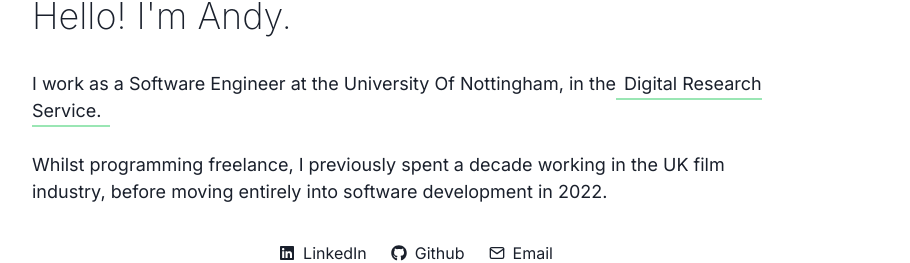
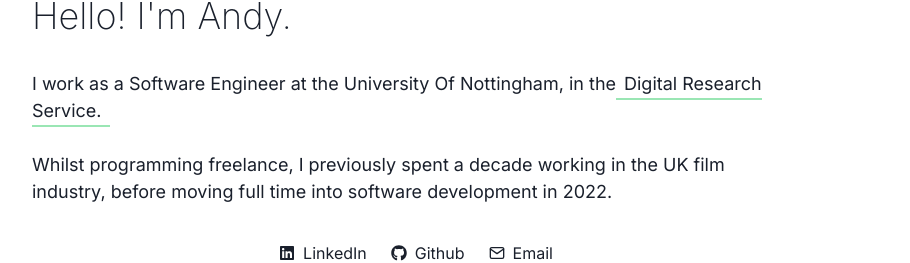
Before and after one commit to AndyRae/andyrae.github.io, a Next.js app: page / in a window 1280 px wide. Shown: the part 214-477 px from the top of the page, without its empty margins (224-1134 px from the left). Built offline with nearby package versions, Linux system fonts and the light colour scheme.

Commit message:
Fix accessibility

```diff
--- a/components/Hero.jsx
+++ b/components/Hero.jsx
@@ -27,11 +27,11 @@ export const Hero = () => {
 					<br />
 					<br />
 					Whilst programming freelance, I previously spent a decade working in
-					the UK film industry, before moving entirely into software development
-					in 2022.
+					the UK film industry, before moving full time into software
+					development in 2022.
 				</Text>
 			</VStack>
-			<HStack spacing={[0, 6]} justifyContent='center'>
+			<HStack spacing={[2, 6]} justifyContent='center' align={'stretch'}>
 				<NavLink
 					text='LinkedIn'
 					link='https://www.linkedin.com/in/andyrae1/'
--- a/components/Navbar.jsx
+++ b/components/Navbar.jsx
@@ -50,7 +50,11 @@ export const Navbar = () => {
 								</NavLink>
 							))}
 
-							<Button onClick={toggleColorMode} variant='ghost'>
+							<Button
+								onClick={toggleColorMode}
+								variant='ghost'
+								aria-label='Toggle Color Mode'
+							>
 								{colorMode === 'light' ? <MoonIcon /> : <SunIcon />}
 							</Button>
 						</Stack>
--- a/next.config.js
+++ b/next.config.js
@@ -5,6 +5,10 @@ const nextConfig = {
 	images: {
 		unoptimized: true,
 	},
+	i18n: {
+		locales: ['en'],
+		defaultLocale: 'en',
+	},
 };
 
 module.exports = nextConfig;
```
